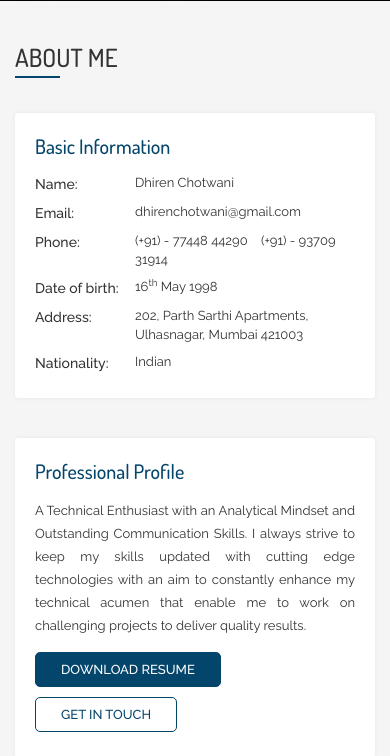
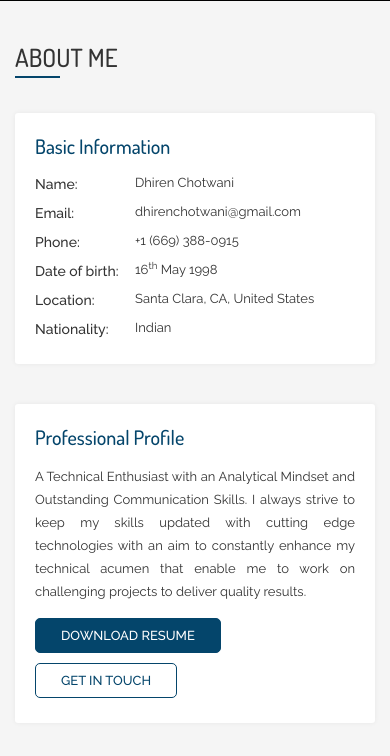
Before and after one commit to dhirenchotwani/dhirenchotwani.github.io, a PHP site: page / in a window 390 px wide. Shown: the part 649-1405 px from the top of the page. Run offline with PHP 8.4, Linux system fonts and the light colour scheme; some libraries are stand-ins or nearby versions.

Commit message:
Updated Location and Phone

```diff
--- a/index.html
+++ b/index.html
@@ -129,9 +129,9 @@
 									<ul class="basic-info">
 										<li><span>Name:</span> <span class="info">Dhiren Chotwani</span></li>
 										<li><span>Email:</span> <span class="info"><a href="mailto:dhirenchotwani@gmail.com">dhirenchotwani@gmail.com</a></span></li>
-										<li><span>Phone:</span> <span class="info">(+91) - 77448 44290 &nbsp;&nbsp; (+91) - 93709 31914</span></li>
+										<li><span>Phone:</span> <span class="info">+1 (669) 388-0915</span></li>
 										<li><span>Date of birth:</span> <span class="info">16<sup>th</sup> May 1998</span></li>
-										<li><span>Address:</span> <span class="info">202, Parth Sarthi Apartments, Ulhasnagar, Mumbai 421003</span></li>
+										<li><span>Location:</span> <span class="info">Santa Clara, CA, United States</span></li>
 										<li><span>Nationality:</span> <span class="info">Indian</span></li>
 									</ul>
 								</div>
@@ -741,16 +741,15 @@
 										<div class="contact-list">
 											<i class="fa fa-map-marker"></i>
 											<div class="contact-info">
-												<p>202, Parth Sarthi Apartments, Ulhasnagar, Mumbai 421003</p>
+												<p>Santa Clara <br> CA, United States</p>
 											</div>
 										</div>
 									</li>
 									<li>
 										<div class="contact-list">
 											<i class="fa fa-phone"></i>
-											<div class="contact-info">
-												<p>Phone:+91 77448 44290<br>
-													&nbsp;&nbsp;&nbsp;&nbsp;&nbsp;&nbsp;&nbsp;&nbsp;&nbsp;&nbsp;&nbsp;	:+91 93709 31914</p>
+											<div class="contact-info phone">
+												<p>+1 (669) 388-0915</p>
 											</div>
 										</div>
 									</li>
@@ -848,8 +847,8 @@
 	let dt2 = new Date(2020,7,27).getTime();
 	var time =(dt2 - dt1) / 1000;
  	var month = Math.abs(Math.round(time/(60 * 60 * 24 * 7 * 4)));
-	// document.getElementById('months').innerHTML=month;
-	// document.getElementById('year').innerHTML=new Date().getFullYear();
+	//document.getElementById('months').innerHTML=month;
+	 document.getElementById('year').innerHTML=new Date().getFullYear();
 </script>
 <script>
 	function sendMail(){
--- a/style.css
+++ b/style.css
@@ -1486,6 +1486,11 @@ footer p{
     width: 40px;
 }
 
+.phone{
+	padding-top: 10px;
+
+}
+
 /*=================== Responsive Design ==================*/
 @media only screen and (max-width: 479px){
 .portfolio_items li{
```
